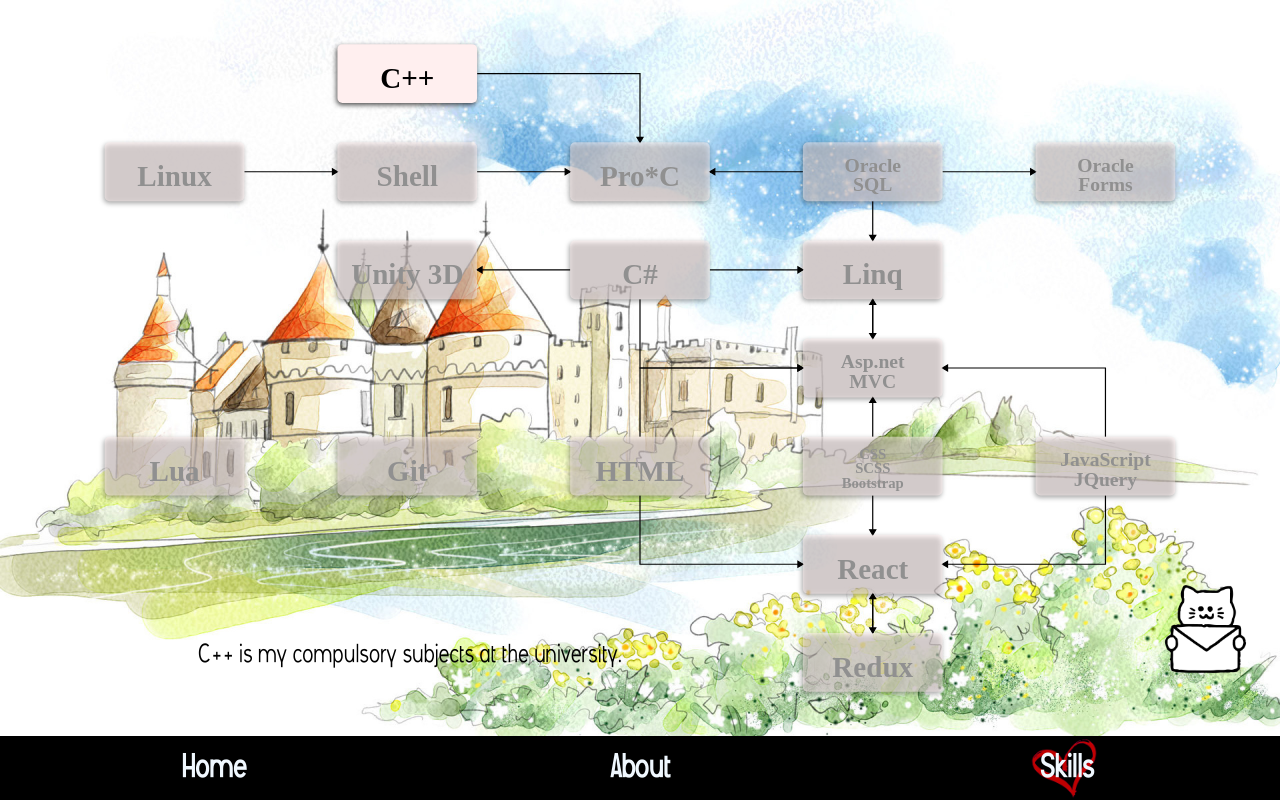
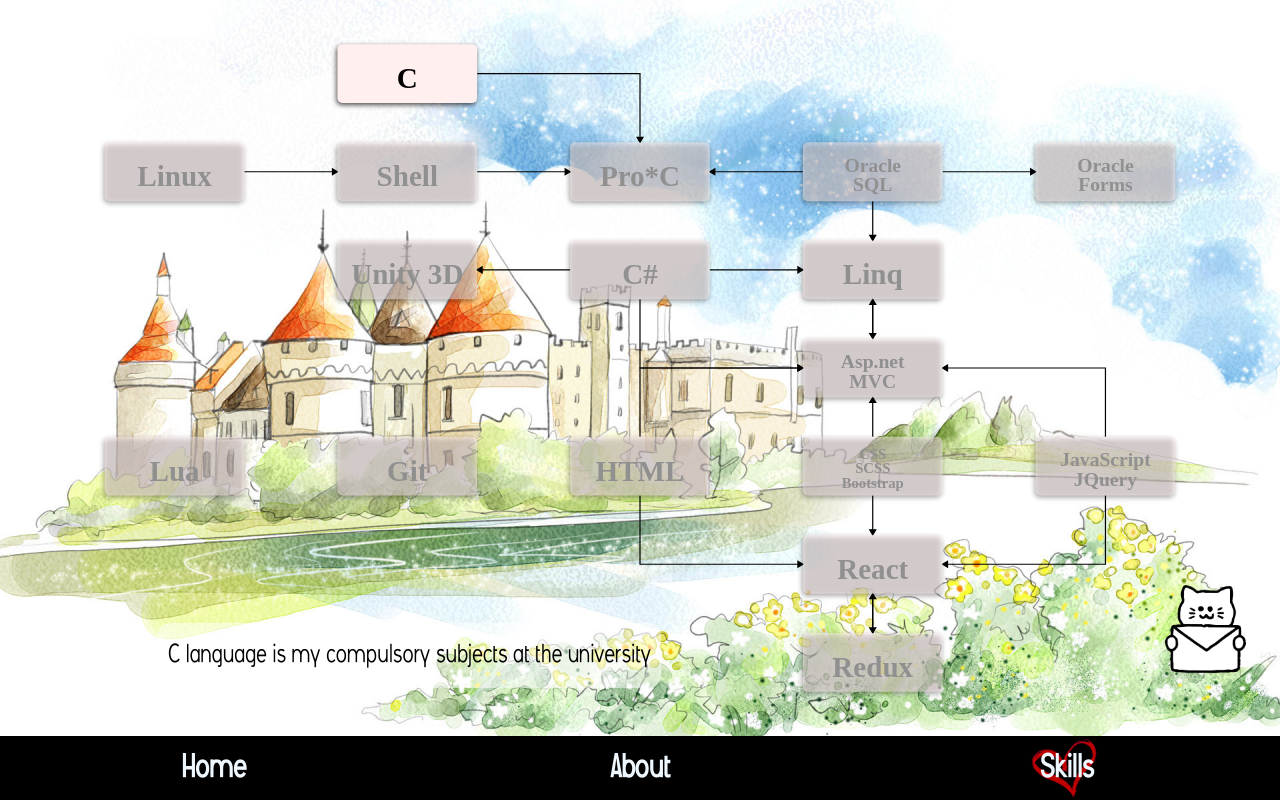
Before and after one commit to camthalion0/mywebsite, a React (Create React App) app: page /#/Skills in a window 1280 px wide. Built offline with nearby package versions, Linux system fonts and the light colour scheme.

Commit message:
modify description of skills

```diff
--- a/src/containers/SkillsDescription.js
+++ b/src/containers/SkillsDescription.js
@@ -3,7 +3,7 @@
 const SkillsDescription = (props) => {
         return (
             <div className='SkillsDescription'>
-                <span>{props.desc}</span>
+                <span className="descPanel">{props.desc}</span>
             </div>
         )};
 
--- a/src/data.js
+++ b/src/data.js
@@ -58,10 +58,10 @@
         index:0,
         x:2,
         y:0,
-        text:['C++'],
+        text:['C'],
         xCorrection,
         yCorrection,
-        description:"C++ is my compulsory subjects at the university.",
+        description:"C language is my compulsory subjects at the university",
     },
     {
         index:1,
@@ -70,7 +70,7 @@
         text:['Linux'],
         xCorrection,
         yCorrection,
-        description:"I developed and maintain RT-Mart Information Systems in Linux environment."
+        description:"I developed and maintain RT-Mart Information Systems in Linux environment"
     },
     {
         index:2,
@@ -88,7 +88,7 @@
         text:['Pro*C'],
         xCorrection,
         yCorrection,
-        description:"I developed and maintain RT-Mart Information Systems with Pro*C."
+        description:"In RT-Mart, Pro*C is the key language to communicate with Oracle DB and to analyze business data"
     },
     {
         index:4,
@@ -133,7 +133,7 @@
         text:['Asp.net','MVC'],
         xCorrection,
         yCorrection:0,
-        description:"Most of projects at Tian-Xiang Technology is delovep with Asp.net MVC."
+        description:"Most of the projects at Tian-Xiang Technology is deloveped with Asp.net MVC."
     },
     {
         index:9,
@@ -169,7 +169,7 @@
         text:['CSS','SCSS','Bootstrap'],
         xCorrection,
         yCorrection:-5,
-        description:"CSS and Bootstrap is the basic skill of my work at Tian-Xiang Technology, And I learned SCSS for my personal website."
+        description:"In Tian-Xiang Technology, we leverage CSS and Bootsrap on platform, and I adopt SCSS in my personal project"
     },
     {
         index:13,
@@ -178,7 +178,7 @@
         text:['JavaScript','JQuery'],
         xCorrection,
         yCorrection:0,
-        description:"JavaScript and JQuery is the basic skill of my work at Tian-Xiang Technology."
+        description:"JavaScript and JQuery is the basic skill of my work at Tian-Xiang Technology"
     },
     {
         index:14,
@@ -187,7 +187,7 @@
         text:['React'],
         xCorrection,
         yCorrection,
-        description:"I learned React for my personal website."
+        description:"I learned React for my personal website"
     },
     {
         index:15,
@@ -196,7 +196,7 @@
         text:['Redux'],
         xCorrection,
         yCorrection,
-        description:"I learned Redux for my React project."
+        description:"I learned Redux for my React project"
     },
     {
         index:16,
@@ -205,7 +205,7 @@
         text:['Unity 3D'],
         xCorrection,
         yCorrection,
-        description:"I learned Unity 3D at FLH."
+        description:"I learned Unity 3D at FLH"
     },
 ]
 
--- a/src/scss/style.scss
+++ b/src/scss/style.scss
@@ -430,6 +430,12 @@
                 display: flex;
                 align-items: center;
                 justify-content: center;
+                .descPanel {
+                    display: inline-block;
+                    padding: 10px;
+                    border-radius: 0.5em;
+                    background-color: rgba(255, 255, 255, 0.5);
+                }
             }
         }
     }
--- a/src/style/style.css
+++ b/src/style/style.css
@@ -533,6 +533,13 @@
           justify-content: center;
 }
 
+.App .pagebody .Skills .SkillsDescription .descPanel {
+  display: inline-block;
+  padding: 10px;
+  border-radius: 0.5em;
+  background-color: rgba(255, 255, 255, 0.5);
+}
+
 .App .pagefoot {
   height: 8%;
   width: 100%;
```
Also changed, not shown: src/dist/style/style.min.css, 2 other files (tests, documents, lock files or other folders).
